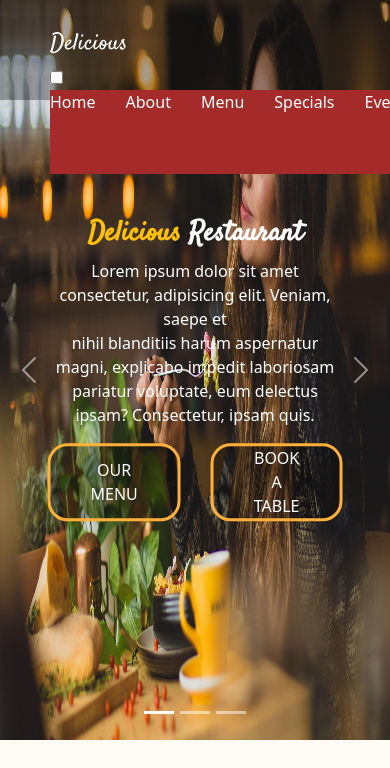
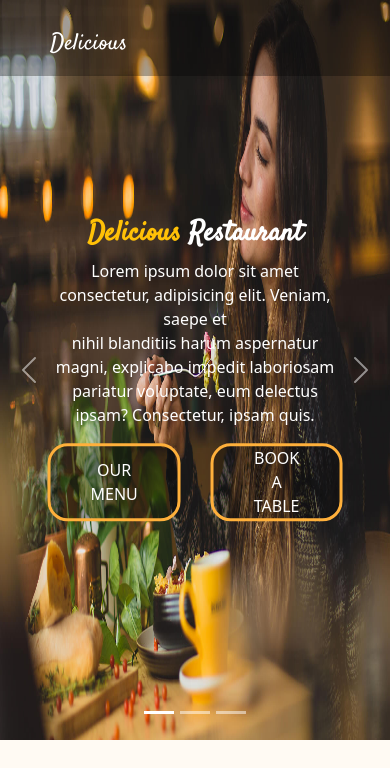
Before and after one commit to saifdin0101/SaifEddine-Project, a website: page index.html in a window 390 px wide. Shown: the top 768 px of the page. Drawn offline with nearby package versions, Linux system fonts and the light colour scheme.

Commit message:
finale thing to add

```diff
--- a/index.html
+++ b/index.html
@@ -23,8 +23,7 @@
     <nav>
 
       <div><h3 class="my-font">Delicious</h3></div>
-      <label class="labell" for="toggle"></label>
-        <input type="checkbox" id="toggle"/>
+
       <div class="nav-1 menuu">
         <div><a href="#home">Home</a></div>
         <div><a href="#about">About</a></div>
--- a/src/sass/modules/home/_menu.sass
+++ b/src/sass/modules/home/_menu.sass
@@ -77,6 +77,7 @@
 .disp-none
     display: none
 
+
 @media (max-width: 430px)
     .great-1
         display: flex
--- a/src/sass/modules/home/_nav.sass
+++ b/src/sass/modules/home/_nav.sass
@@ -35,10 +35,8 @@ nav
             background-color: #db8606
     nav:focus
         color: #db8606
-// #toggle
-//     display: none
-// .labell
-//     display: none
+
+
 @media (max-width: 430px)
     nav
         width: 426px
@@ -46,23 +44,4 @@ nav
         select,
         label,
         button
-
-        .labell
             display: none
-        display: block
-    .menuu
-        position: fixed
-        width: 100%
-        text-align: center
-        display: none
-        background-color: brown
-        color: white
-
-    .menuu a
-        display: block
-        padding-bottom: 25px
-
-        margin: 0px//to take the entire width
-
-    #toggle:checked+.menuu
-        display: block
```
Also changed, not shown: public/css/app.css, 1 other file.
